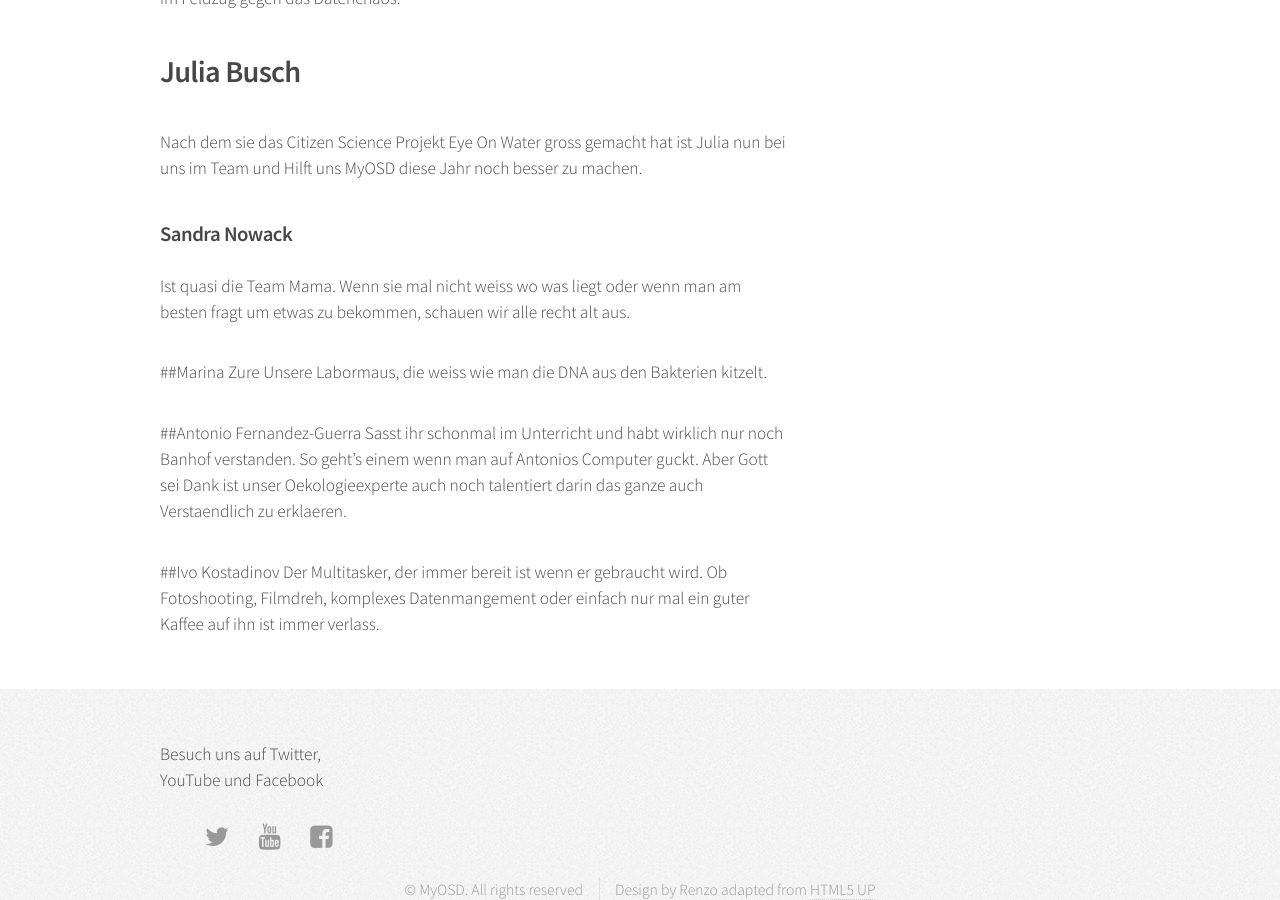
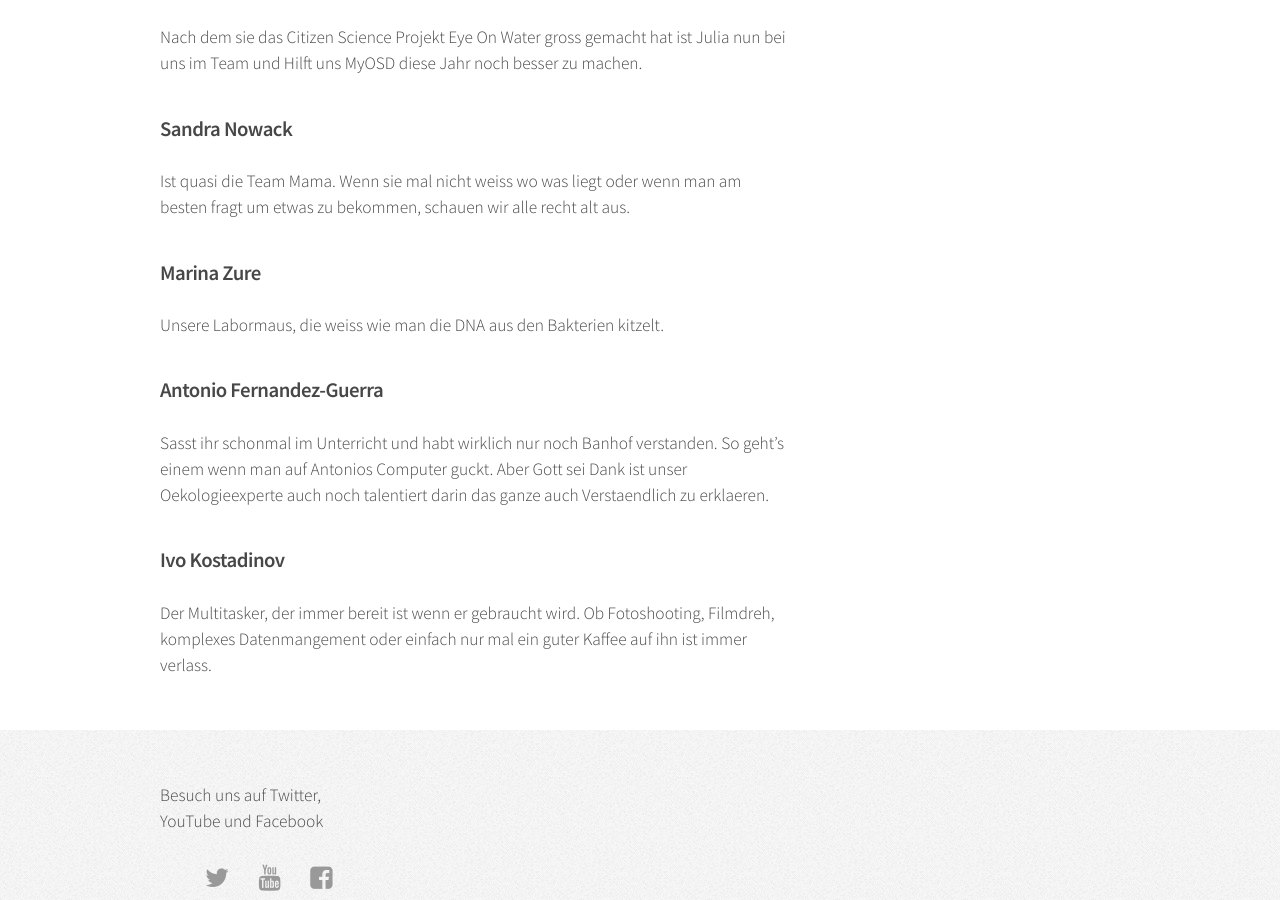
Before and after one commit to myosd/myosd.github.io, a Jekyll site: the page built from team/index.md, in a window 1280 px wide and 900 px high, scrolled down 799 px. Built offline with Jekyll 4.4.1, drawn with Linux system fonts in a browser that asks for light colours.

Commit message:
change headers

```diff
--- a/team/index.md
+++ b/team/index.md
@@ -7,26 +7,26 @@ published: true
 
 
 
-## Prof. Dr. Frank Oliver Glöckner
+### Prof. Dr. Frank Oliver Glöckner
 Kopf der Bioinformatik und Genomik Gruppe am MPI Bremen und der Jacobs University. Als Projektleiter des Micro B3 Projekts ist er einer der Gruender, Koordinator und groessten Unterstuetzer des OSD und MyOSD Projektes.
 
-## Julia Schnetzer
+### Julia Schnetzer
 Von Anfang an beim OSD als Koordinator, OSD Teilnehmer und Kaempfer gegen das Datenchaos dabei, war ihr groesstes Baby letztendlich das MyOSD Projekt.
 
-## Renzo Kottmann
+### Renzo Kottmann
 Der Quoten-Nerd des Teams. Er stuerzt sich auf Alles was mit Computern und OSD/MyOSD zutun hat auch wenn er sich dafuer Nachtelang im Keller einsperrt. Er ist der Highlaender im Feldzug gegen das Datenchaos.
 
-## Julia Busch
+### Julia Busch
 Nach dem sie das Citizen Science Projekt Eye On Water gross gemacht hat ist Julia nun bei uns im Team und Hilft uns MyOSD diese Jahr noch besser zu machen.
 
 ### Sandra Nowack
 Ist quasi die Team Mama. Wenn sie mal nicht weiss wo was liegt oder wenn man am besten fragt um etwas zu bekommen, schauen wir alle recht alt aus.
 
-##Marina Zure
+### Marina Zure
 Unsere Labormaus, die weiss wie man die DNA aus den Bakterien kitzelt.
 
-##Antonio Fernandez-Guerra
+### Antonio Fernandez-Guerra
 Sasst ihr schonmal im Unterricht und habt wirklich nur noch Banhof verstanden. So geht's einem wenn man auf Antonios Computer guckt. Aber Gott sei Dank ist unser Oekologieexperte auch noch talentiert darin das ganze auch Verstaendlich zu erklaeren.
 
-##Ivo Kostadinov
+### Ivo Kostadinov
 Der Multitasker, der immer bereit ist wenn er gebraucht wird. Ob Fotoshooting, Filmdreh, komplexes Datenmangement oder einfach nur mal ein guter Kaffee auf ihn ist immer verlass.
```
